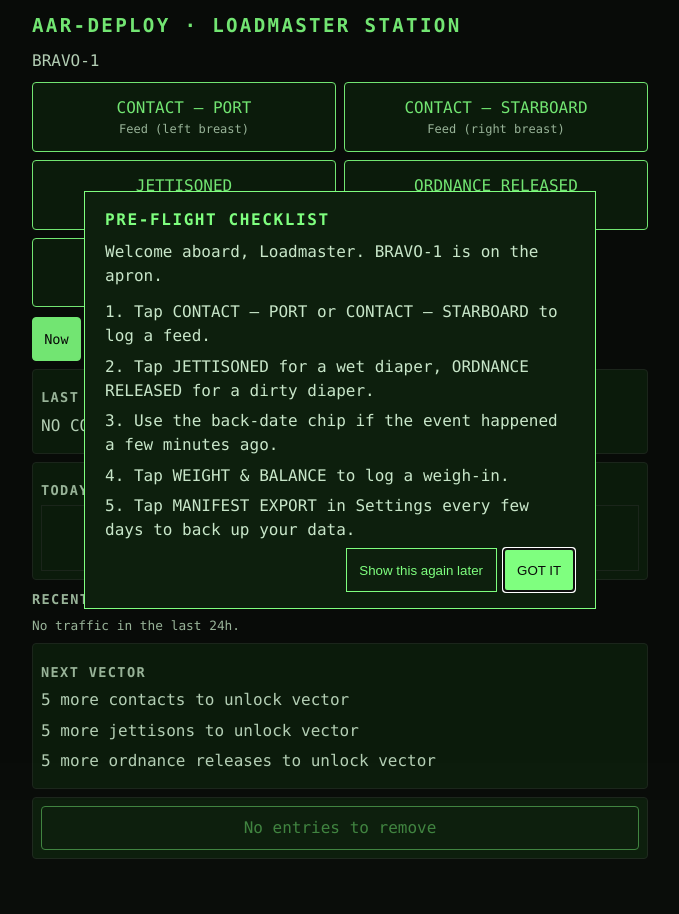
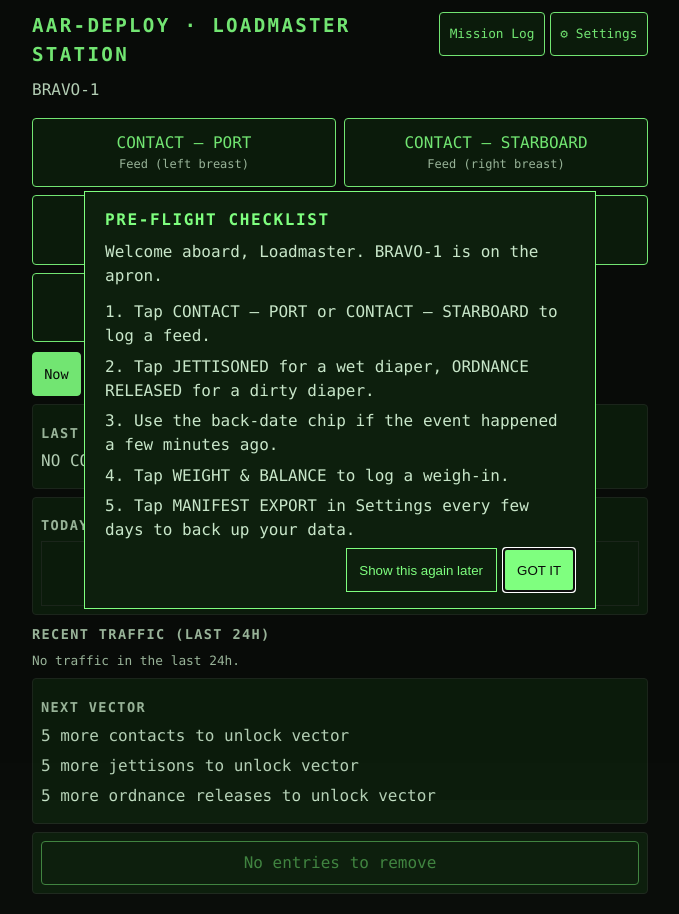
Before and after one commit to rmaiko/aar-deploy, a plain HTML site: page index.html in a window 1280 px wide. Shown: the whole page, without its empty margins (300-979 px from the left). Before the commit the page ends 879 px from the top, so only its background shows below. Drawn offline with Linux system fonts and the light colour scheme.

Commit message:
feat: add Mission Log + Settings nav buttons to station header (FR-69)
The station header now has a Mission Log button and a gear-glyphed
Settings button on the right side, each one tap from the loadmaster
station. Settings exposes Manifest Export, Manifest Reload, Comms
Relay, Pediatrician Report, Pre-flight Checklist, and Factory Reset.

Closes a discoverability gap — none of the export/import affordances
were reachable from the station before this commit.

Co-Authored-By: Claude Opus 4.7 (1M context) <noreply@anthropic.com>

```diff
--- a/css/main.css
+++ b/css/main.css
@@ -55,6 +55,11 @@ small { color: var(--fg-dim); font-size: 0.75rem; }
 }
 .tap.danger { color: var(--warn); border-color: var(--warn); }
 
+.station-header { display: flex; justify-content: space-between; align-items: flex-start; gap: 0.5rem; }
+.station-titles { flex: 1 1 auto; min-width: 0; }
+.station-nav { display: flex; flex-wrap: wrap; gap: 0.3rem; flex: 0 0 auto; }
+.nav-btn { padding: 0.3rem 0.6rem; font-size: 0.8rem; }
+
 .log-actions { display: grid; grid-template-columns: 1fr 1fr; gap: 0.5rem; margin: 0.6rem 0; }
 .log-actions .tap { padding: 0.8rem; flex-direction: column; min-height: 64px; text-align: center; }
 
--- a/js/views/station.js
+++ b/js/views/station.js
@@ -56,11 +56,31 @@ function el(tag, opts = {}, children = []) {
 }
 
 // @req FR-15
+// @req FR-69
 function renderHeader(theme) {
   const h = el('header', { className: 'station-header' });
-  h.appendChild(el('h1', { text: t(`app.title.${theme}`) }));
-  const sub = el('p', { className: 'sub', text: t(`app.subtitle.${theme}`) });
-  h.appendChild(sub);
+  const titleWrap = el('div', { className: 'station-titles' });
+  titleWrap.appendChild(el('h1', { text: t(`app.title.${theme}`) }));
+  titleWrap.appendChild(el('p', { className: 'sub', text: t(`app.subtitle.${theme}`) }));
+  h.appendChild(titleWrap);
+  const nav = el('nav', { className: 'station-nav' });
+  nav.appendChild(el('button', {
+    type: 'button',
+    className: 'tap nav-btn',
+    text: t('nav.openLog'),
+    aria: { label: t('nav.openLog') },
+    on: { click: () => navigate(ROUTES.LOG) },
+  }));
+  nav.appendChild(el('button', {
+    type: 'button',
+    className: 'tap nav-btn nav-settings',
+    // Gear glyph + visible label so the affordance is discoverable
+    // even before the user reads the label.
+    text: '⚙ ' + t('nav.openSettings'),
+    aria: { label: t('nav.openSettings') },
+    on: { click: () => navigate(ROUTES.SETTINGS) },
+  }));
+  h.appendChild(nav);
   return h;
 }
 
--- a/locales/el.json
+++ b/locales/el.json
@@ -9,6 +9,8 @@
   "nav.settings": "Settings",
   "nav.back": "Back",
   "nav.return": "Back to station",
+  "nav.openSettings": "Settings",
+  "nav.openLog": "Mission Log",
 
   "loadAction.contactPort.themed": "CONTACT — PORT",
   "loadAction.contactPort.plain": "Feed (left breast)",
--- a/locales/en.json
+++ b/locales/en.json
@@ -9,6 +9,8 @@
   "nav.settings": "Settings",
   "nav.back": "Back",
   "nav.return": "Back to station",
+  "nav.openSettings": "Settings",
+  "nav.openLog": "Mission Log",
 
   "loadAction.contactPort.themed": "CONTACT — PORT",
   "loadAction.contactPort.plain": "Feed (left breast)",
--- a/locales/fr.json
+++ b/locales/fr.json
@@ -9,6 +9,8 @@
   "nav.settings": "Settings",
   "nav.back": "Back",
   "nav.return": "Back to station",
+  "nav.openSettings": "Settings",
+  "nav.openLog": "Mission Log",
 
   "loadAction.contactPort.themed": "CONTACT — PORT",
   "loadAction.contactPort.plain": "Feed (left breast)",
--- a/locales/pt-br.json
+++ b/locales/pt-br.json
@@ -9,6 +9,8 @@
   "nav.settings": "Settings",
   "nav.back": "Back",
   "nav.return": "Back to station",
+  "nav.openSettings": "Settings",
+  "nav.openLog": "Mission Log",
 
   "loadAction.contactPort.themed": "CONTACT — PORT",
   "loadAction.contactPort.plain": "Feed (left breast)",
```
